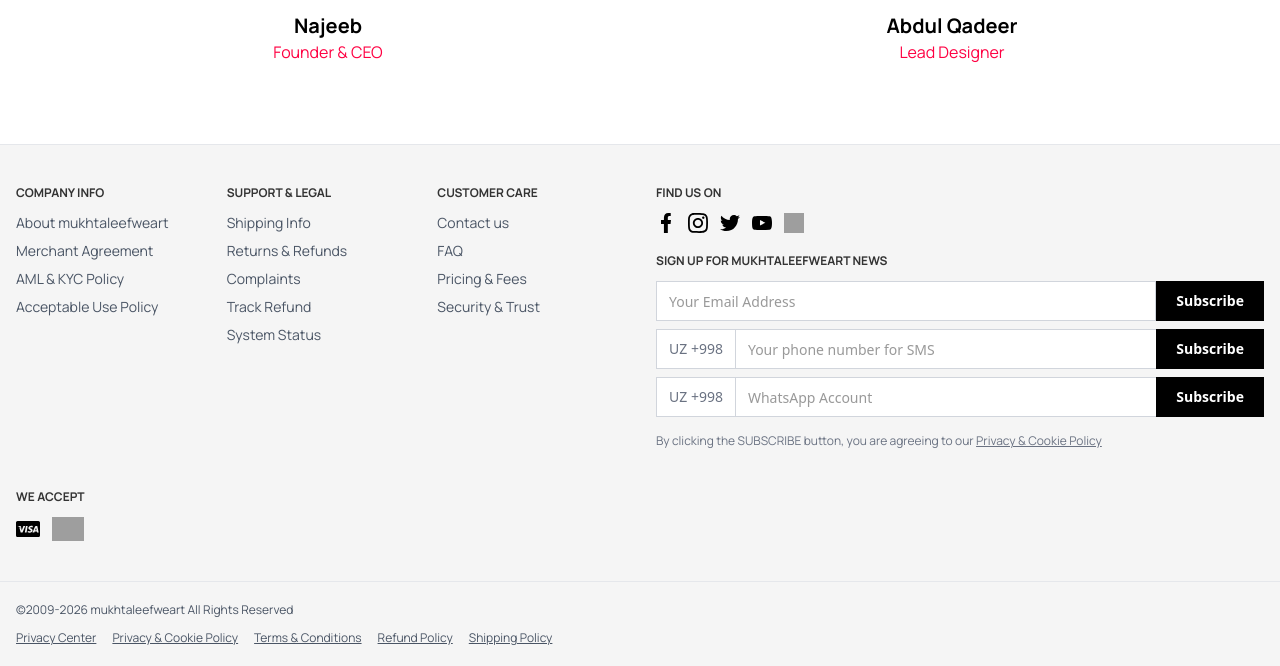
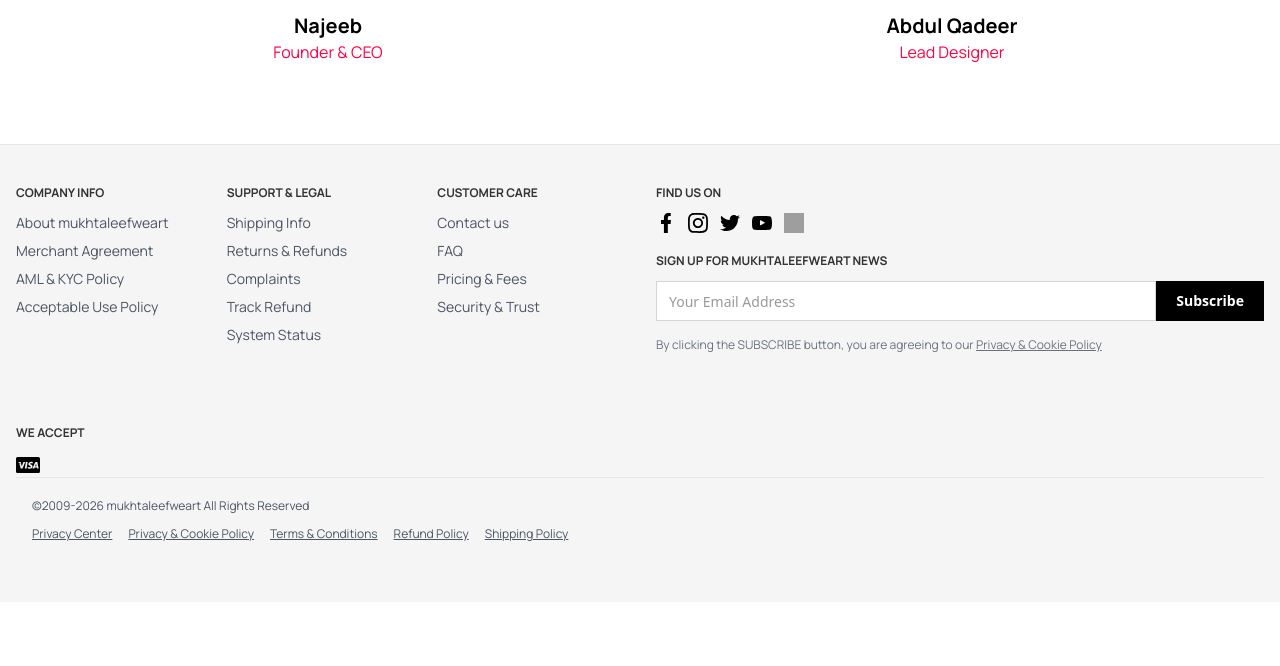
Before and after one commit to bilalahmedkhatri/store-dj-rhel, a Django app: page /about-us/ in a window 1280 px wide. Shown: the part 1774-2440 px from the top of the page. After the commit the page ends 2316 px from the top, so only its background shows below. Run offline with Django 5.2, Linux system fonts and the light colour scheme; style sheets or scripts are compiled from the project's sources; some libraries are stand-ins or nearby versions; grey boxes are pictures that could not be loaded.

Commit message:
update footer

```diff
--- a/templates/landing/footer.html
+++ b/templates/landing/footer.html
@@ -52,7 +52,7 @@
             <input type="email" placeholder="Your Email Address" class="flex-1 h-10 px-3 border border-gray-300 bg-white text-sm focus:outline-none">
             <button type="button" class="h-10 px-5 bg-black text-white text-sm font-semibold">Subscribe</button>
           </div>
-          <div class="flex">
+          {% comment %} <div class="flex">
             <span class="h-10 px-3 border border-gray-300 bg-white text-sm flex items-center text-gray-500">UZ +998</span>
             <input type="text" placeholder="Your phone number for SMS" class="flex-1 h-10 px-3 border-t border-b border-gray-300 bg-white text-sm focus:outline-none">
             <button type="button" class="h-10 px-5 bg-black text-white text-sm font-semibold">Subscribe</button>
@@ -62,7 +62,7 @@
             <input type="text" placeholder="WhatsApp Account" class="flex-1 h-10 px-3 border-t border-b border-gray-300 bg-white text-sm focus:outline-none">
             <button type="button" class="h-10 px-5 bg-black text-white text-sm font-semibold">Subscribe</button>
           </div>
-        </div>
+        </div> {% endcomment %}
         <p class="text-xs text-gray-500 mt-4">
           By clicking the SUBSCRIBE button, you are agreeing to our
           <a href="{% url 'privacy_policy' %}" class="underline">Privacy & Cookie Policy</a>
@@ -74,7 +74,7 @@
       <h4 class="text-xs font-bold uppercase mb-3">We Accept</h4>
       <div class="flex flex-wrap items-center gap-3">
         <img src="{% static 'images/social_icons/visa.svg' %}" alt="visa" class="h-6">
-        <img src="{% static 'images/social_icons/paypal.svg' %}" alt="paypal" class="h-6">
+        {% comment %} <img src="{% static 'images/social_icons/paypal.svg' %}" alt="paypal" class="h-6"> {% endcomment %}
       </div>
     </div>
   </div>
```
